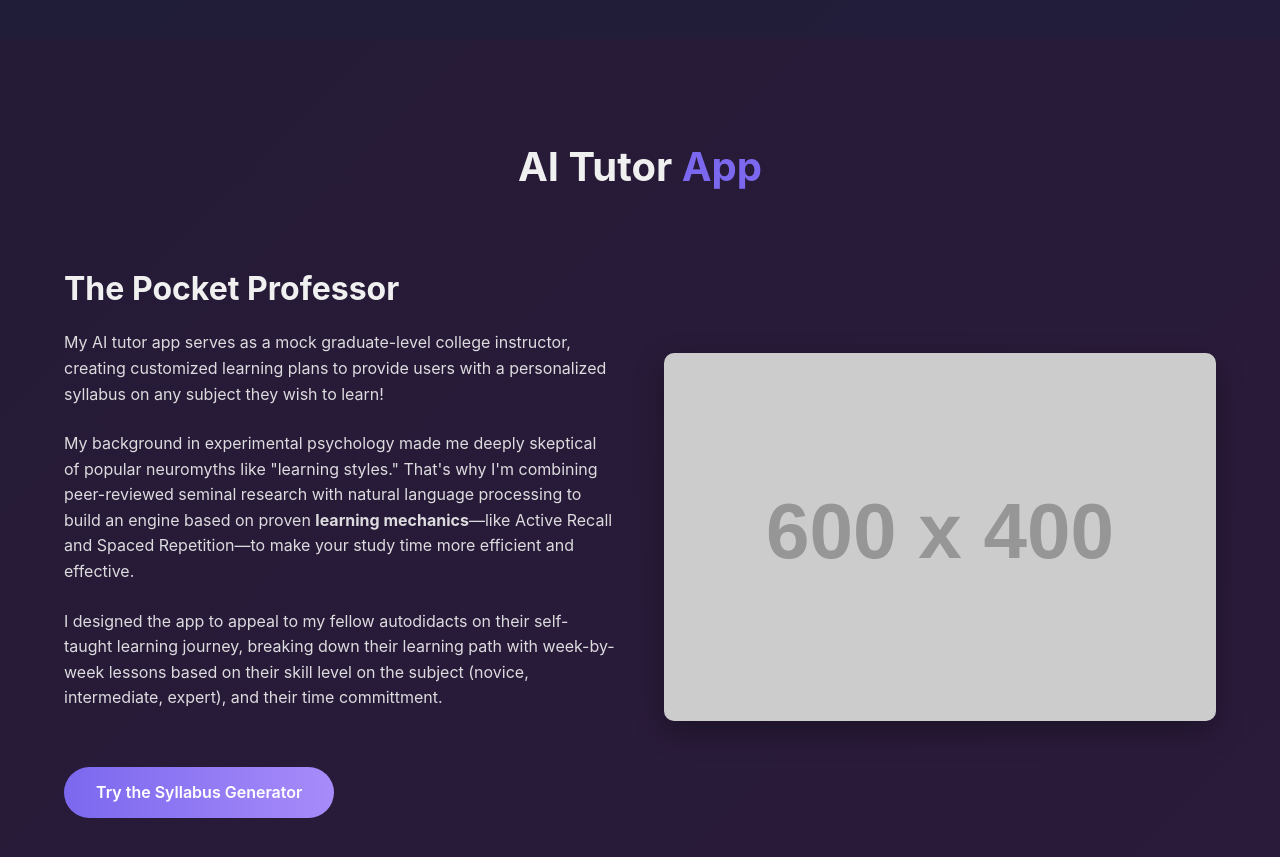
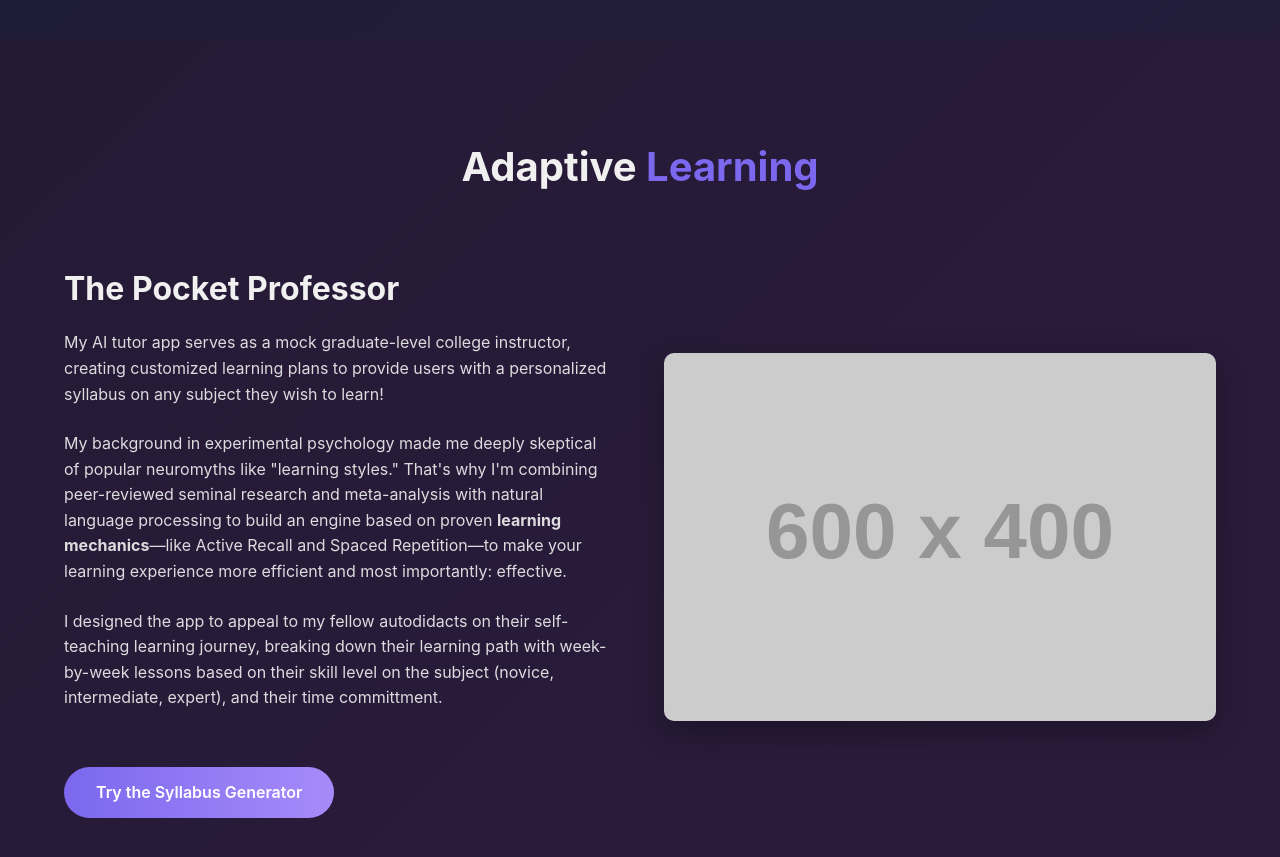
Before and after one commit to alitahir6001/alitahir6001.github.io, a plain HTML site: page index.html in a window 1280 px wide. Shown: the part 3380-4237 px from the top of the page. Drawn offline with Linux system fonts and the light colour scheme; placeholder pictures from the web are drawn by us.

Commit message:
some touch ups to the narrative

```diff
--- a/index.html
+++ b/index.html
@@ -158,14 +158,14 @@
 
         <section id="app" class="section">
             <div class="container">
-                <h2 class="section-title fade-in">AI Tutor <span>App</span></h2>
+                <h2 class="section-title fade-in">Adaptive <span>Learning</span></h2>
                 <div class="app-preview">
                     <div class="app-content fade-in">
                         <h3>The Pocket Professor</h3>
                         <p>My AI tutor app serves as a mock graduate-level college instructor, creating customized learning plans to provide users with a personalized syllabus on any subject they wish to learn!</p>
                         <!-- UPDATED: Combined narrative -->
-                        <p>My background in experimental psychology made me deeply skeptical of popular neuromyths like "learning styles." That's why I'm combining peer-reviewed seminal research with natural language processing to build an engine based on proven <strong>learning mechanics</strong>—like Active Recall and Spaced Repetition—to make your study time more efficient and effective.</p>
-                        <p>I designed the app to appeal to my fellow autodidacts on their self-taught learning journey, breaking down their learning path with week-by-week lessons based on their skill level on the subject (novice, intermediate, expert), and their time committment.</p>
+                        <p>My background in experimental psychology made me deeply skeptical of popular neuromyths like "learning styles." That's why I'm combining peer-reviewed seminal research and meta-analysis with natural language processing to build an engine based on proven <strong>learning mechanics</strong>—like Active Recall and Spaced Repetition—to make your learning experience more efficient and most importantly: effective.</p>
+                        <p>I designed the app to appeal to my fellow autodidacts on their self-teaching learning journey, breaking down their learning path with week-by-week lessons based on their skill level on the subject (novice, intermediate, expert), and their time committment.</p>
                         <a href="/demo.html" class="btn" style="margin-top: 2rem;">Try the Syllabus Generator</a>
                     </div>
                     <div class="fade-in">
```
